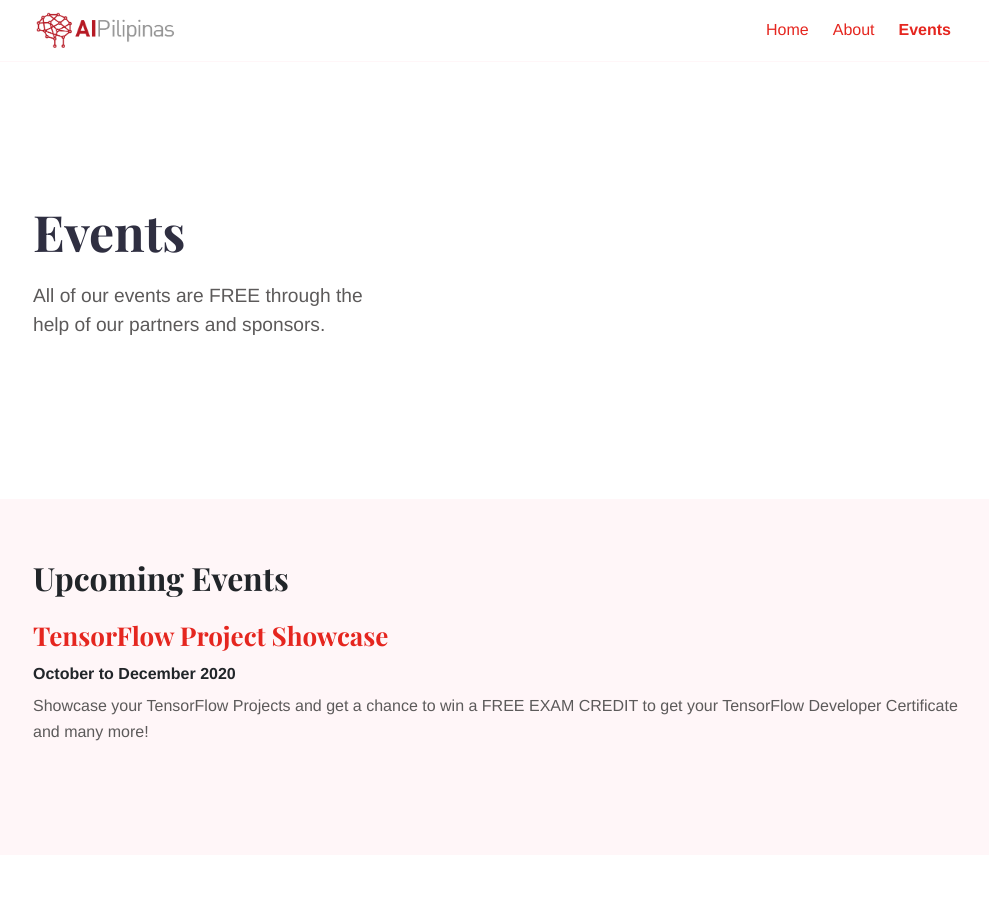
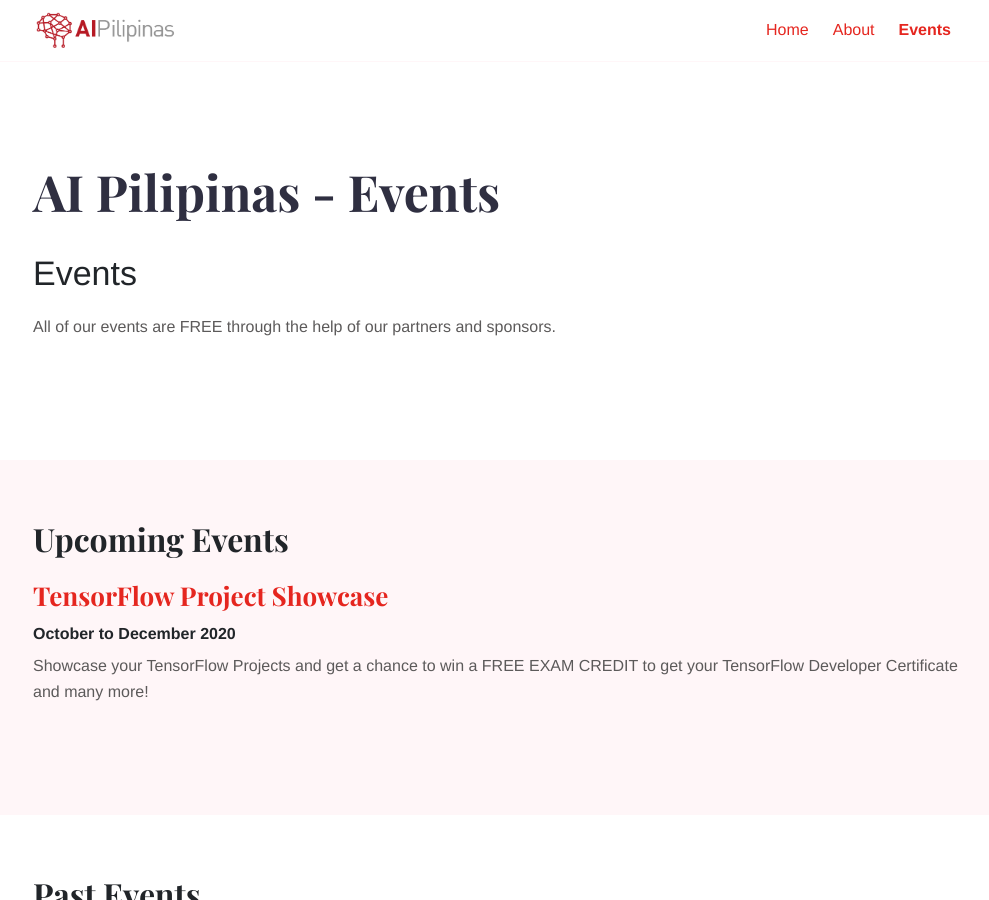
Before and after one commit to aipilipinas/aipilipinas.github.io, a Jekyll site: the page built from events.md, in a window 1280 px wide and 900 px high. Shown: the whole window, without its empty margins (142-1131 px from the left). Built offline with Jekyll 4.4.1, drawn with Linux system fonts in a browser that asks for light colours.

Commit message:
Fix event page and templates

```diff
--- a/_layouts/services.html
+++ b/_layouts/services.html
@@ -3,19 +3,15 @@
 bodyClass: page-services-list
 ---
 
-<div class="intro">
-  <div class="container">
+<div class="container pb-6 pt-6 pt-md-10 pb-md-10">
     <div class="row justify-content-start">
-      <div class="col-12 col-md-7 col-lg-6 order-2 order-md-1">
-        {{ content }}
-      </div>
-      {% if page.intro_image %}
-      <div class="col-12 col-md-5 col-lg-6 order-1 order-md-2 position-relative">
-        <img alt={{ page.title }} class="intro-image{% if page.intro_image_absolute %} intro-image-absolute{% endif %}{% if page.intro_image_hide_on_mobile %} intro-image-hide-mobile{% endif %}" src="{{ page.intro_image | relative_url }}" />
-      </div>
-      {% endif %}
+        <div class="col-12 col-md-8">
+            <div class="service service-single">
+                <h1 class="title">{{page.title}}</h1>
+                <div class="content">{{content}}</div>
+            </div>
+        </div>
     </div>
-  </div>
 </div>
 
 <div class="strip strip-grey">
--- a/events.md
+++ b/events.md
@@ -1,9 +1,7 @@
 ---
-title: Events
+title: AI Pilipinas - Events
 layout: services
-intro_image:
-intro_image_absolute: false
-intro_image_hide_on_mobile: false
+
 ---
 
 # Events
```
